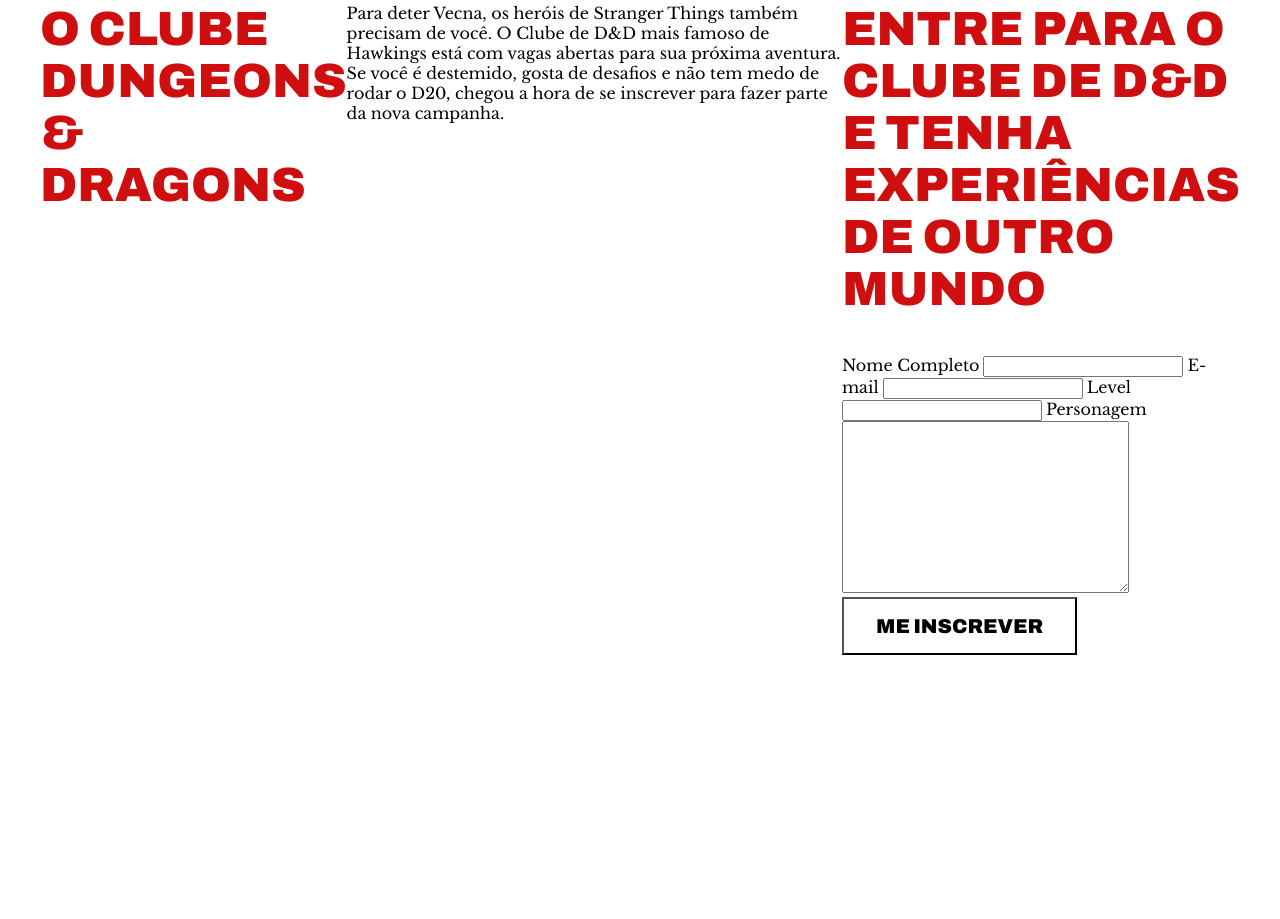
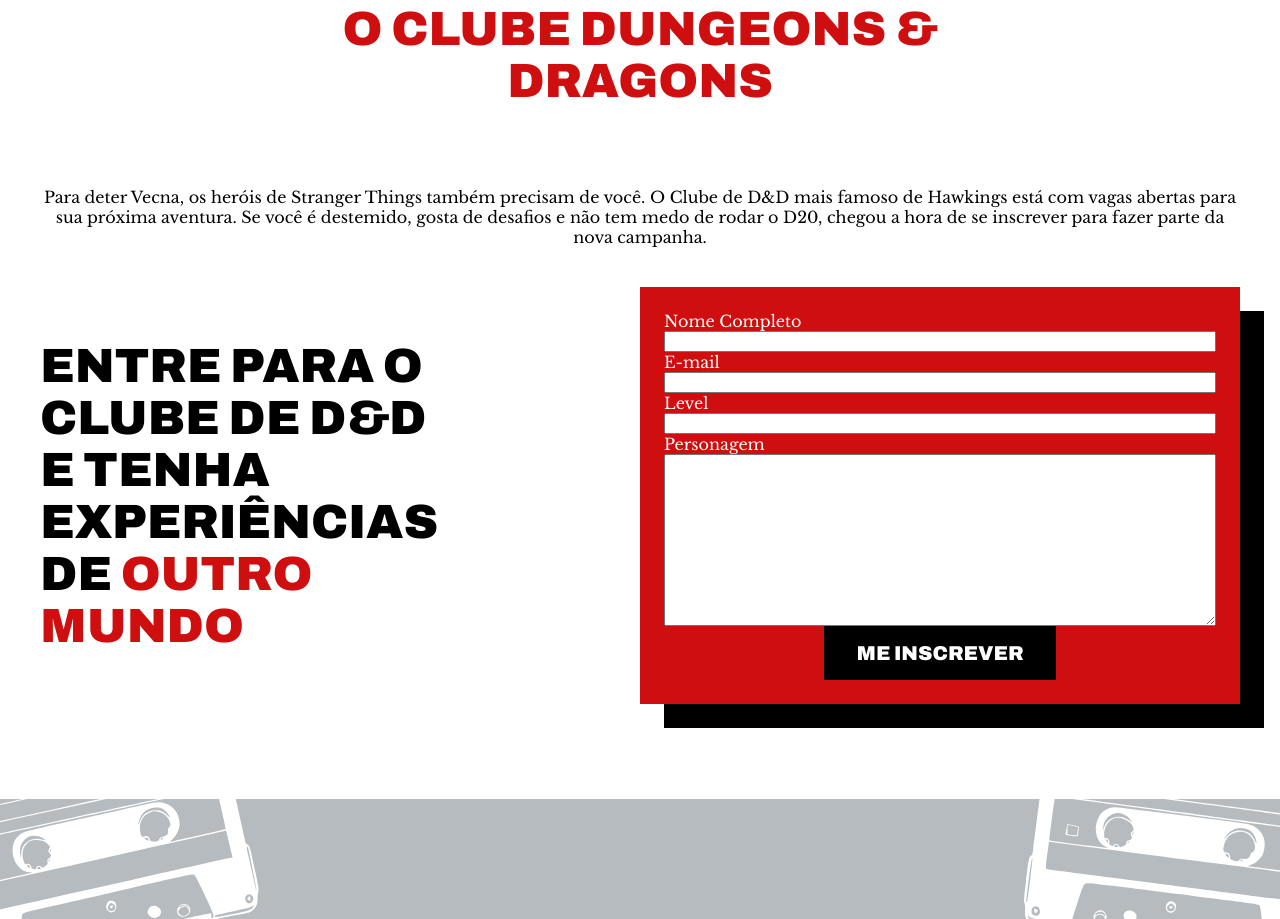
Before and after one commit to mmagc/Landpage-Mundo-Invertido, a plain HTML site: page index.html in a window 1280 px wide. Shown: the part 2851-3770 px from the top of the page. Before the commit the page ends 3601 px from the top, so only its background shows below. Drawn offline with nearby package versions, Linux system fonts and the light colour scheme; a web font is replaced by a local one.

Commit message:
Estilizando form e footer

```diff
--- a/assets/css/styles.css
+++ b/assets/css/styles.css
@@ -251,3 +251,114 @@
   object-fit: cover;
   border: 10px solid var(--highlight-color);
 }
+
+/* Section 04 - Dungeons & Dragons Form */
+
+#section-form {
+  flex-direction: column;
+  align-items: center;
+  gap: 40px;
+  text-align: center;
+}
+
+#section-form h2 {
+  width: 600px;
+}
+
+#section-form .form-content h3 {
+  color: var(--highlight-color);
+}
+
+#section-form .form-content h3 span {
+  color: var(--primary-color);
+}
+
+#section-form .form-content {
+  display: flex;
+  justify-content: space-between;
+  align-items: center;
+}
+
+#section-form .form-content h3 {
+  flex-basis: 30%;
+  text-align: left;
+  margin: 0;
+}
+
+#section-form .form-container {
+  flex-basis: 50%;
+  position: relative;
+}
+
+#section-form .form-container::after {
+  content: "";
+  background-color: var(--highlight-color);
+  width: 100%;
+  height: 100%;
+  position: absolute;
+  top: 24px;
+  left: 24px;
+  z-index: -1;
+}
+
+#section-form .form-container form {
+  display: flex;
+  flex-direction: column;
+  justify-content: center;
+  padding: 24px;
+  background-color: var(--primary-color);
+  color: var(--primary-color-contrast);
+  text-align: left;
+}
+
+#section-form .form-container form button {
+  border: none;
+  background-color: var(--field-background-color);
+  color: var(--primary-color-contrast);
+  max-width: 300px;
+  align-self: center;
+}
+
+#section-form .form-container form button:hover {
+  background-color: var(--primary-color-contrast);
+  color: var(--field-background-color);
+}
+
+/*** FOOTER STYLES ***/
+
+footer {
+  padding: 60px 0;
+  background-color: var(--footer-background-color);
+  text-align: center;
+  display: flex;
+  flex-direction: column;
+  align-items: center;
+  position: relative;
+  overflow: hidden;
+}
+
+footer p {
+  max-width: 700px;
+  margin-bottom: 24px;
+}
+
+footer::before,
+footer::after {
+  content: "";
+  width: 300px;
+  height: 200px;
+  background: url("../images/footer/tape.svg") no-repeat;
+  background-size: contain;
+  position: absolute;
+  bottom: -30px;
+}
+
+footer::before {
+  left: -50px;
+  transform: rotateZ(-10deg);
+}
+
+footer::after {
+  right: -50px;
+  transform: rotateZ(10deg);
+}
```
